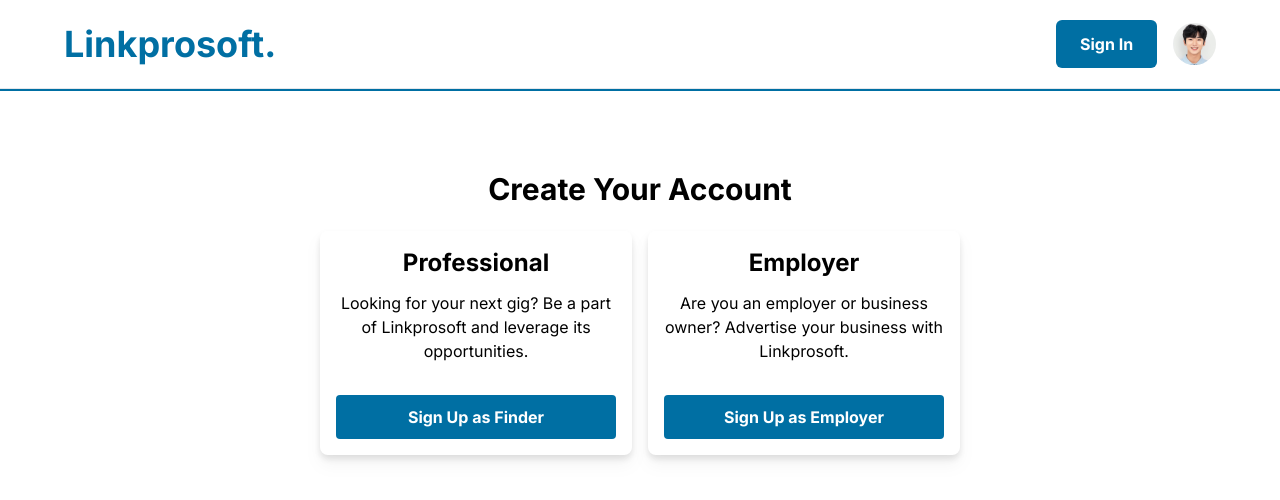
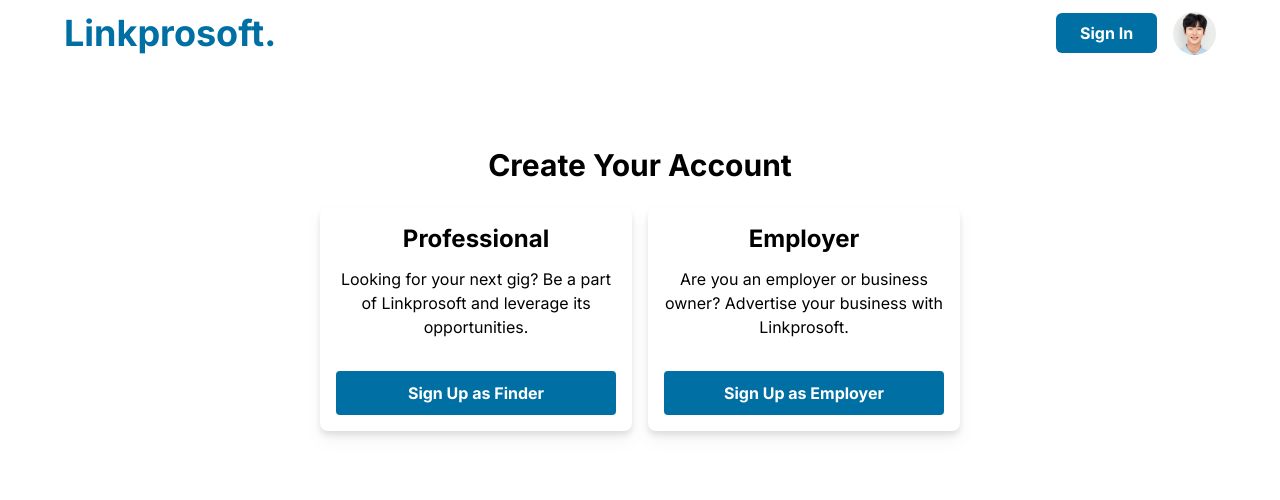
Before and after one commit to german-machine/Linkprosoft, a React (Vite) app in the folder Front-end/: page /SignUp-As in a window 1280 px wide. Shown: the top 500 px of the page. Built offline with nearby package versions, Linux system fonts and the light colour scheme.

Commit message:
restyled component and displayed bacground color, text color and button color dynamically

```diff
--- a/Front-end/src/Pages/Login&SignUp/components/HeaderBanner.jsx
+++ b/Front-end/src/Pages/Login&SignUp/components/HeaderBanner.jsx
@@ -4,22 +4,23 @@
 
 const HeaderBanner = ({ bgColor, logoColor, btnColor, btnTextColor }) => {
     return (
-        <header className={`w-full bg-[${bgColor}] `}>
-            <nav className="w-[90%] mx-auto py-5 flex items-center justify-between">
-                <div className={`text-3xl md:text-4xl lg:text-4xl font-bold text-[${logoColor}] font-Inter cursor-pointer`}>
+        <header className={`w-full border-b-[3px]`} style={{ backgroundColor: bgColor, border: btnColor }} >
+            <nav className="w-full">
+                <div className="w-[90%] mx-auto py-4 lg:py-3 flex items-center justify-between">
+                    <div className={`text-3xl md:text-4xl lg:text-4xl font-bold font-Inter cursor-pointer`} style={{ color: logoColor}}>
                         <Link to='/'>Linkprosoft.</Link>
                     </div>
 
                     <div className='flex items-center justify-end gap-4'>
-                    <div className={`text-center bg-[${btnColor}] px-6 py-3 rounded-md`}>
-                        <Link href="/" className={`text-[${btnTextColor}] font-Inter font-bold text-base `}>Sign In</Link>
+                        <div className={`text-center px-6 py-2 rounded-md`} style={{ backgroundColor: btnColor }}>
+                            <Link href="/" className={`font-Inter font-bold text-base `} style={{ color: btnTextColor }}>Sign In</Link>
                         </div>
                         <div className='w-[15%] lg:w-[12%] hidden md:block'>
                             <img src={profile} alt="" className='rounded-full' />
                         </div>
                     </div>
+                </div>
             </nav>
-            <hr className={`bg-[${btnColor}] py-[1px]`}/>
         </header>
     )
 }
```
Lines whose indentation alone changed are shown as unchanged.
